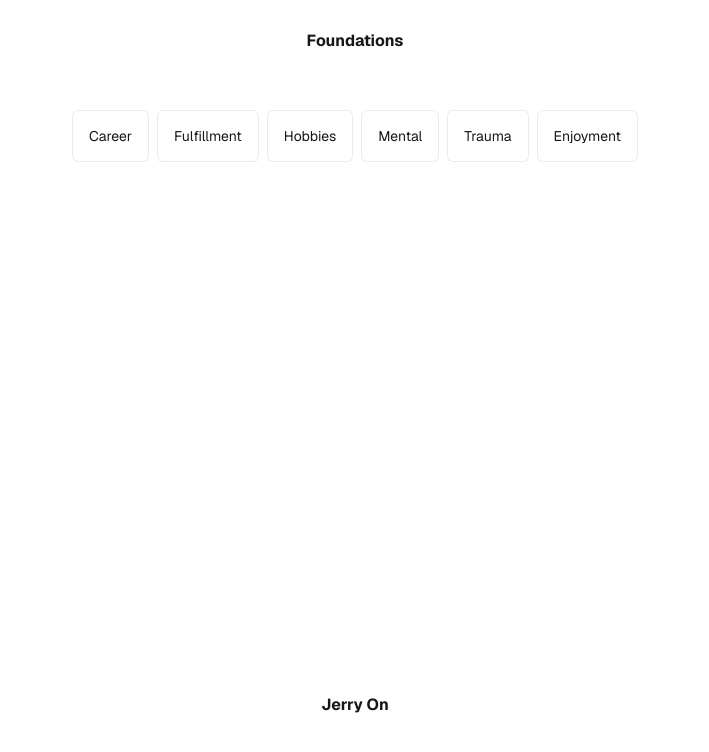
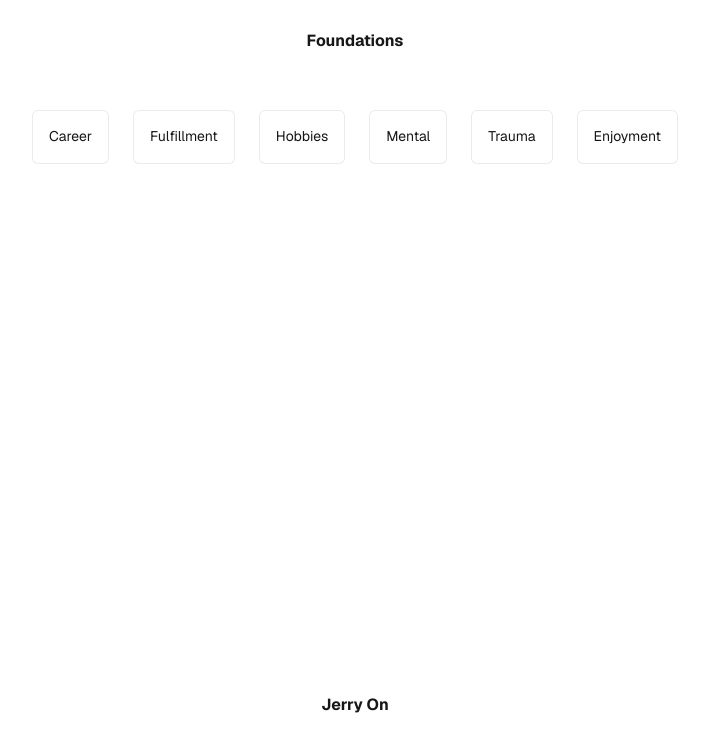
Before and after one commit to JerryWuOn/WDIMTB-Persistent, a Next.js app: page /information in a window 1280 px wide. Shown: the top 752 px of the page, without its empty margins (285-994 px from the left). Built offline with nearby package versions, Linux system fonts and the light colour scheme.

Commit message:
adjust word break

```diff
--- a/src/app/information/information.module.css
+++ b/src/app/information/information.module.css
@@ -140,9 +140,15 @@ a.secondary {
   cursor: pointer;
   transition: 0.2s ease;
   border: 1px solid var(--gray-alpha-200);
-  white-space: nowrap;
-  color: var(--foreground);
+  white-space: normal;
+  word-break: break-word;
+  overflow-wrap: anywhere;
+  max-width: 100%;
+  line-height: 1.4;
+  margin-left: 8px;
+  margin-right: 8px;
 }
+
 
 .listItem:hover {
   background: var(--gray-alpha-200);
```
